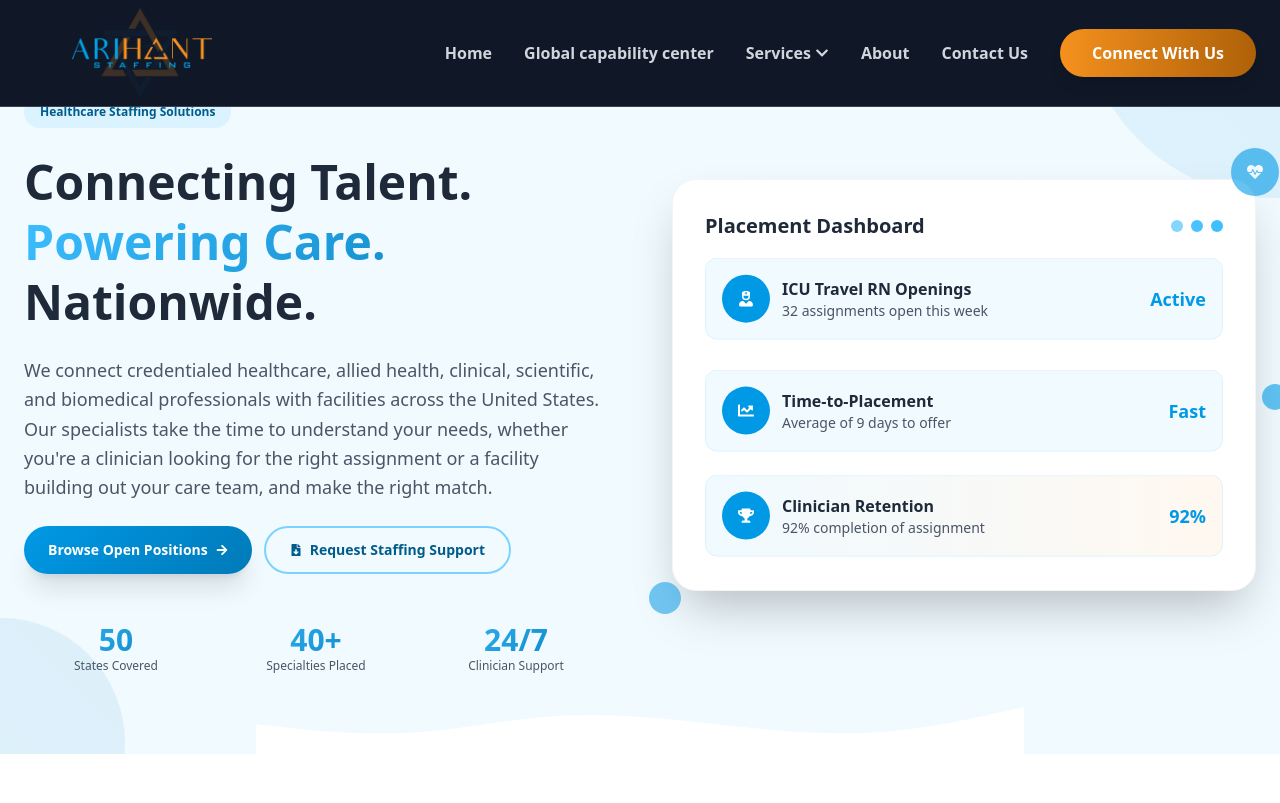
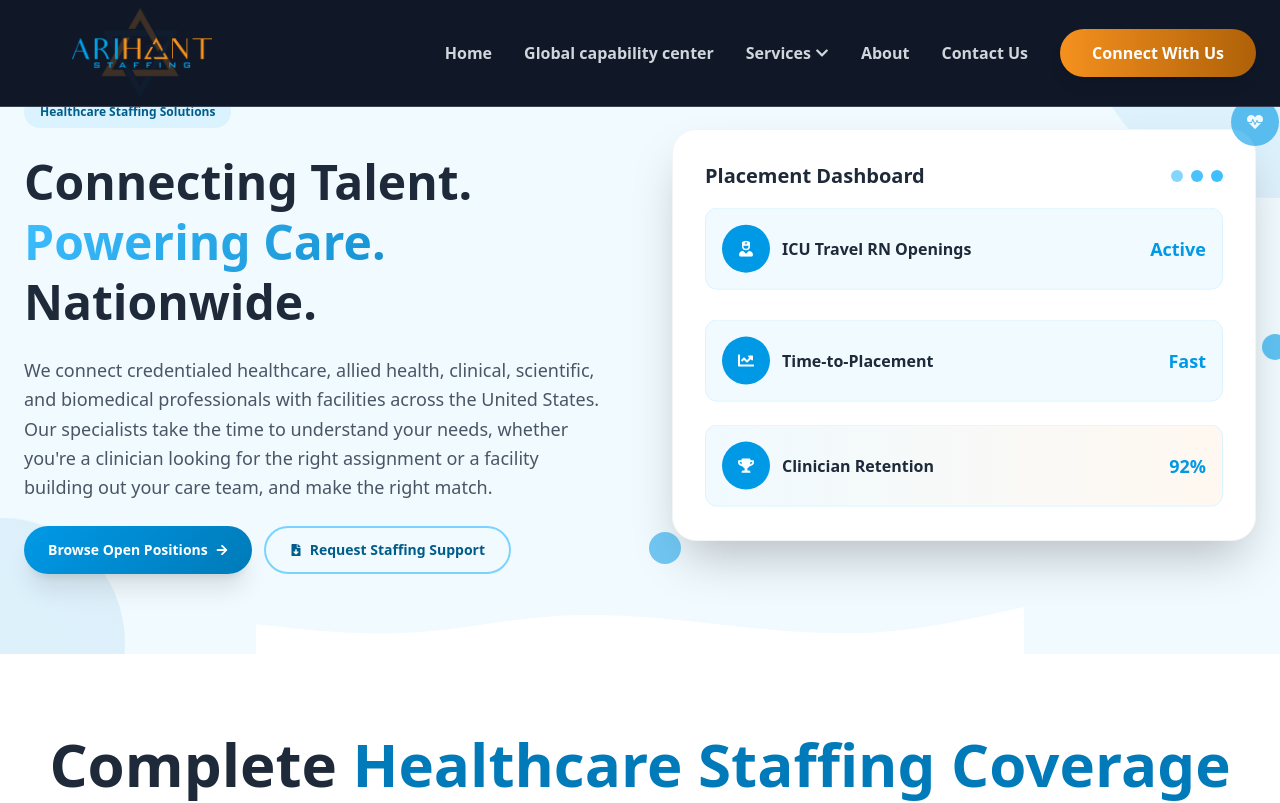
Before and after one commit to kevalkhetani151/arihant-latest, a Next.js app: page /healthcare in a window 1280 px wide. Shown: the top 803 px of the page. Built offline with nearby package versions, Linux system fonts and the light colour scheme.

Commit message:
chnages in text and contant

```diff
--- a/src/app/gcc/page.tsx
+++ b/src/app/gcc/page.tsx
@@ -216,20 +216,7 @@ const GCCServicesPage = () => {
               </div>
 
               {/* Key GCC Stats */}
-              <div className="grid grid-cols-3 gap-4 pt-6 animate-on-scroll">
-                <div className="text-center">
-                  <div className="text-2xl lg:text-3xl font-black gradient-text">70%</div>
-                  <div className="text-xs text-gray-600 font-medium">Faster Center Launch</div>
-                </div>
-                <div className="text-center">
-                  <div className="text-2xl lg:text-3xl font-black gradient-text">60%</div>
-                  <div className="text-xs text-gray-600 font-medium">Cost Optimization</div>
-                </div>
-                <div className="text-center">
-                  <div className="text-2xl lg:text-3xl font-black gradient-text">95%</div>
-                  <div className="text-xs text-gray-600 font-medium">Client Retention</div>
-                </div>
-              </div>
+
             </div>
 
             {/* Right Visual */}
@@ -544,7 +531,7 @@ const GCCServicesPage = () => {
           </div>
 
           {/* All Industries Available */}
-          <div className="bg-white rounded-3xl shadow-xl p-8 animate-on-scroll">
+          {/* <div className="bg-white rounded-3xl shadow-xl p-8 animate-on-scroll">
             <h3 className="text-2xl font-bold text-center mb-6 text-gray-800">Comprehensive Industry Coverage & Success Metrics</h3>
             <div className="grid grid-cols-2 md:grid-cols-4 gap-6 text-center">
               <div className="p-4 bg-gray-50 rounded-lg">
@@ -564,7 +551,7 @@ const GCCServicesPage = () => {
                 <div className="text-sm text-gray-600">Capability Centers Launched</div>
               </div>
             </div>
-          </div>
+          </div> */}
         </div>
       </section>
 
@@ -619,7 +606,7 @@ const GCCServicesPage = () => {
 
             <div className="grid grid-cols-1 md:grid-cols-2 lg:grid-cols-4 gap-8">
               <div className="text-center">
-                <div className="text-5xl font-black gradient-text mb-2">50+</div>
+                <div className="text-5xl font-black gradient-text mb-2">225+</div>
                 <div className="text-gray-600 font-semibold">Capability Centers Launched</div>
               </div>
               <div className="text-center">
@@ -627,7 +614,7 @@ const GCCServicesPage = () => {
                 <div className="text-gray-600 font-semibold">Faster Center Launch</div>
               </div>
               <div className="text-center">
-                <div className="text-5xl font-black gradient-text mb-2">60%</div>
+                <div className="text-5xl font-black gradient-text mb-2">65%</div>
                 <div className="text-gray-600 font-semibold">Cost Optimization</div>
               </div>
               <div className="text-center">
--- a/src/app/healthcare/page.tsx
+++ b/src/app/healthcare/page.tsx
@@ -217,21 +217,7 @@ const HealthcareStaffingPage = () => {
                 </button>
               </div>
 
-              {/* Key Stats */}
-              <div className="grid grid-cols-3 gap-4 pt-6 animate-on-scroll">
-                <div className="text-center">
-                  <div className="text-2xl lg:text-3xl font-black gradient-text">50</div>
-                  <div className="text-xs text-gray-600 font-medium">States Covered</div>
-                </div>
-                <div className="text-center">
-                  <div className="text-2xl lg:text-3xl font-black gradient-text">40+</div>
-                  <div className="text-xs text-gray-600 font-medium">Specialties Placed</div>
-                </div>
-                <div className="text-center">
-                  <div className="text-2xl lg:text-3xl font-black gradient-text">24/7</div>
-                  <div className="text-xs text-gray-600 font-medium">Clinician Support</div>
-                </div>
-              </div>
+
             </div>
 
             {/* Right Visual */}
@@ -255,7 +241,7 @@ const HealthcareStaffingPage = () => {
                       </div>
                       <div>
                         <div className="font-bold text-gray-800">ICU Travel RN Openings</div>
-                        <div className="text-sm text-gray-600">32 assignments open this week</div>
+
                       </div>
                     </div>
                     <div className="text-brand-blue-500 font-bold text-lg">Active</div>
@@ -268,7 +254,7 @@ const HealthcareStaffingPage = () => {
                       </div>
                       <div>
                         <div className="font-bold text-gray-800">Time-to-Placement</div>
-                        <div className="text-sm text-gray-600">Average of 9 days to offer</div>
+
                       </div>
                     </div>
                     <div className="text-brand-blue-500 font-bold text-lg">Fast</div>
@@ -281,7 +267,7 @@ const HealthcareStaffingPage = () => {
                       </div>
                       <div>
                         <div className="font-bold text-gray-800">Clinician Retention</div>
-                        <div className="text-sm text-gray-600">92% completion of assignment</div>
+
                       </div>
                     </div>
                     <div className="text-brand-blue-500 font-bold text-lg">92%</div>
@@ -596,23 +582,35 @@ const HealthcareStaffingPage = () => {
               <p className="text-lg text-gray-600 max-w-3xl mx-auto">Consistent, measurable results across nursing, allied health, clinical, and biomedical placements for healthcare organizations nationwide.</p>
             </div>
 
-            <div className="grid grid-cols-1 md:grid-cols-2 lg:grid-cols-4 gap-8">
+            <div className="grid grid-cols-1 md:grid-cols-2 lg:grid-cols-3 gap-8 max-w-5xl mx-auto">
+
   <div className="text-center">
-                <div className="text-5xl font-black gradient-text mb-2">10K+</div>
-                <div className="text-gray-600 font-semibold">Professionals Placed</div>
+    <div className="text-5xl font-black gradient-text mb-2">
+      50
     </div>
+    <div className="text-gray-600 font-semibold">
+      States Covered
+    </div>
+  </div>
+
   <div className="text-center">
-                <div className="text-5xl font-black gradient-text mb-2">50</div>
-                <div className="text-gray-600 font-semibold">States Covered</div>
+    <div className="text-3xl lg:text-4xl font-black gradient-text mb-2 leading-tight">
+      24 × 7 Days
     </div>
+    <div className="text-gray-600 font-semibold">
+      Average Time-to-Placement
+    </div>
+  </div>
+
   <div className="text-center">
-                <div className="text-5xl font-black gradient-text mb-2">9 Days</div>
-                <div className="text-gray-600 font-semibold">Average Time-to-Placement</div>
+    <div className="text-5xl font-black gradient-text mb-2">
+      92%
     </div>
-              <div className="text-center">
-                <div className="text-5xl font-black gradient-text mb-2">92%</div>
-                <div className="text-gray-600 font-semibold">Assignment Completion Rate</div>
+    <div className="text-gray-600 font-semibold">
+      Assignment Completion Rate
     </div>
+  </div>
+
 </div>
           </div>
         </div>
--- a/src/app/home/page.tsx
+++ b/src/app/home/page.tsx
@@ -889,9 +889,9 @@ const HeroSection = () => {
   }, []);
 
   return (
-   <section className="relative h-screen w-full overflow-hidden">
+    <section className="relative h-[60vh] md:h-[70vh] lg:h-[75vh] w-full overflow-hidden">
       <Image
-        src="/hero-section.png"
+        src="/hero-section2.jpeg"
         alt="Hero"
         fill
         priority
@@ -1134,9 +1134,9 @@ export default function CompleteBannerComponent({ backgroundRef, textRef }) {
       <Header />
 
       {/* --- REPLACED HERO SECTION START --- */}
-
+      <div className="mt-24">
      <HeroSection/>
-
+     </div>
       {/* --- REPLACED HERO SECTION END --- */}
 
       {/* Enhanced Process Section */}
--- a/src/app/learning-development-solutions/page.tsx
+++ b/src/app/learning-development-solutions/page.tsx
@@ -634,7 +634,7 @@ const LearningDevelopmentPage = () => {
           </div>
 
           {/* Success Metrics */}
-          <div className="bg-gradient-to-br from-gray-50 to-brand-blue-50 rounded-3xl shadow-xl p-12 animate-on-scroll">
+          {/* <div className="bg-gradient-to-br from-gray-50 to-brand-blue-50 rounded-3xl shadow-xl p-12 animate-on-scroll">
             <div className="text-center mb-12">
               <h3 className="text-3xl lg:text-4xl font-black mb-4 text-gray-800">
                 Our <span className="gradient-text">Mission</span>
@@ -660,7 +660,7 @@ const LearningDevelopmentPage = () => {
                 <div className="text-gray-600 font-semibold">Repeat & Referral Clients</div>
               </div>
             </div>
-          </div>
+          </div> */}
         </div>
       </section>
 
```
Also changed, not shown: public/hero-section2.jpeg (added). Lines whose indentation alone changed are shown as unchanged.
